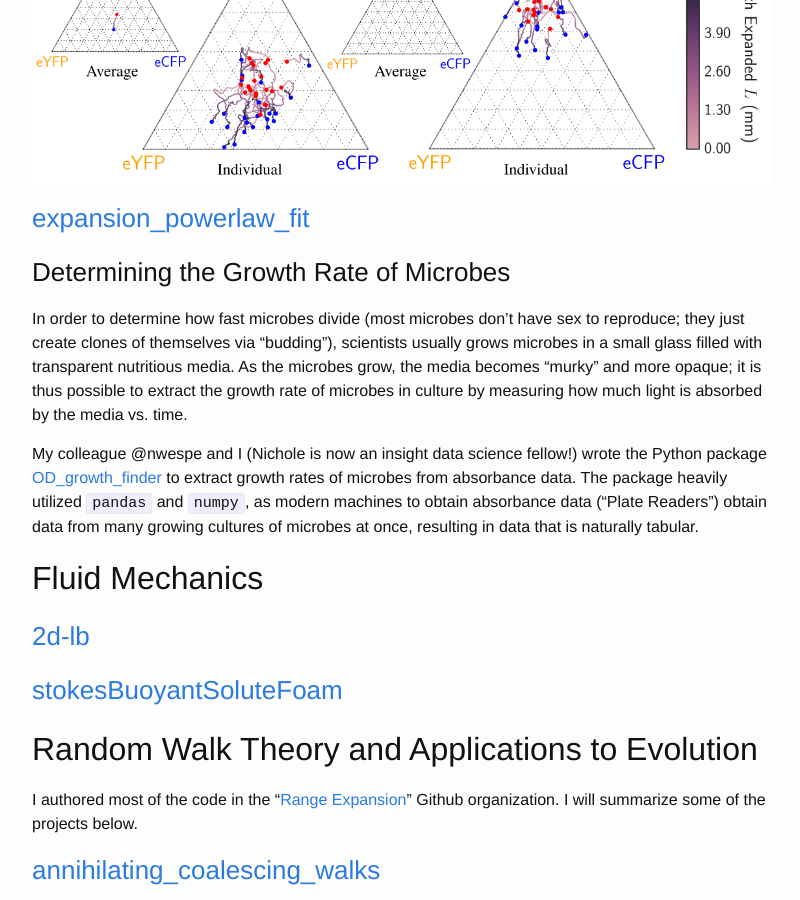
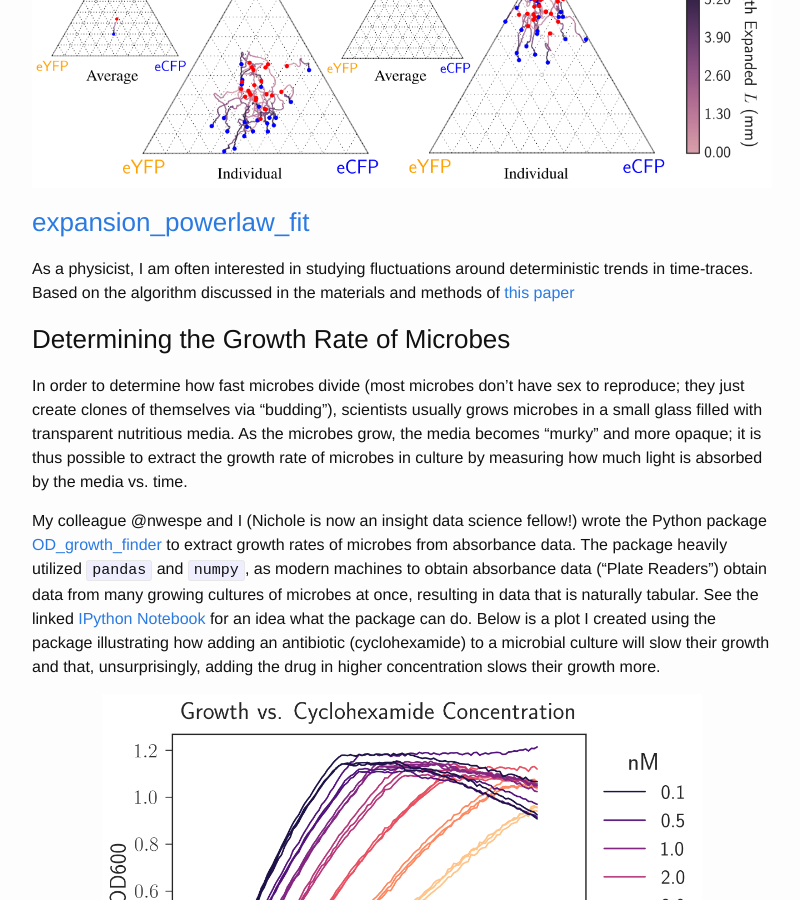
Before and after one commit to btweinstein/btweinstein.github.io, a Jekyll site: the page built from Computational Projects.md, in a window 1280 px wide and 900 px high, scrolled down 1485 px. Shown: the whole window, without its empty margins (238-1038 px from the left). Built offline with Jekyll 4.4.1, drawn with Linux system fonts in a browser that asks for light colours; nearby versions of some CDN libraries; some of the changed text lies outside the part shown.

Commit message:
Making progress. Let's try to get a rough draft done today!

```diff
--- a/Computational Projects.md
+++ b/Computational Projects.md
@@ -30,10 +30,11 @@ repository where I used Fiji, and open-source image processing library, to  extr
 illustrating where different strains of fluorescent microbes were located in a colony.
 In the image below, the left was an experiment of mine where  multiple colors of *E. coli* expanded from
 a dense droplet and segregated into one color locally. The image  on the left is experiment, and the image
-on the right was the masks of each strain created using my script.
+on the right was the masks of each strain created using my script. The words "eYFP", "eCFP", and "mCherry"
+are labels for the strains corresponding to the fluroescent proteins that they produce.
 
  <p align="center">
-<img src="../images/resized/expansion_vs_mask_bigger_text.jpg" width="650">
+<img src="../images/resized/expansion_vs_mask_bigger_text.jpg" width="600">
 </p>
 
 After using Fiji to create the fluorescent masks, I imported the masks into python  and developed
@@ -57,6 +58,9 @@ new technique to shade ternary diagrams that worked better for my data).
 
 ### [expansion_powerlaw_fit](https://github.com/Range-Expansions/expansion_powerlaw_fit)
 
+As a physicist, I am often interested in studying fluctuations
+around deterministic trends in time-traces. Based on the algorithm discussed in the materials and
+methods of [this paper](http://www.pnas.org/cgi/doi/10.1073/pnas.0710150104)
 
 ### Determining the Growth Rate of Microbes
 
@@ -67,11 +71,18 @@ As the microbes grow, the media becomes  "murky" and more opaque; it is thus pos
 growth rate of microbes in culture by measuring how much light is absorbed by the media vs. time.
 
 My colleague @nwespe and I (Nichole is now an insight data science fellow!) wrote the Python package
-[OD_growth_finder](https://github.com/nwespe/OD_growth_finder) to
+[OD_growth_finder](https://github.com/btweinstein/OD_growth_finder) to
 extract growth rates of microbes from absorbance data. The package heavily utilized `pandas`
 and `numpy`, as modern machines to obtain absorbance data ("Plate Readers") obtain data from many growing
-cultures of microbes at once, resulting in data that is naturally tabular.
+cultures of microbes at once, resulting in data that is naturally tabular. See the linked
+[IPython Notebook](https://github.com/btweinstein/OD_growth_finder/blob/master/OD_growth_analyzer_example.ipynb)
+for an idea what the package can do. Below is a plot I created using the package illustrating
+how adding an antibiotic (cyclohexamide) to a microbial culture will slow their growth and that,
+unsurprisingly, adding the drug in higher concentration slows their growth more.
 
+ <p align="center">
+<img src="../images/resized/cyclo_room.png" width="600">
+</p>
 
 ## Fluid Mechanics
 
```
Also changed, not shown: images/resized/cyclo_room.png (added).
